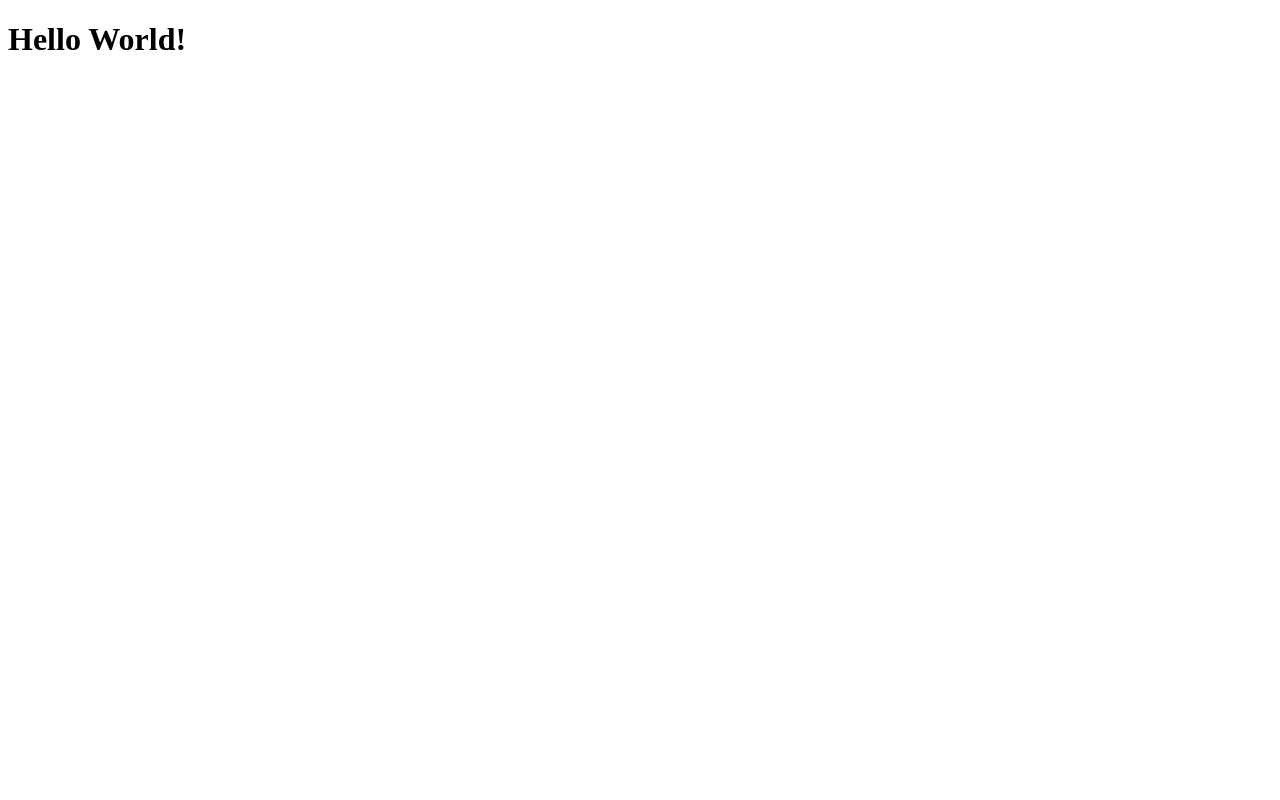
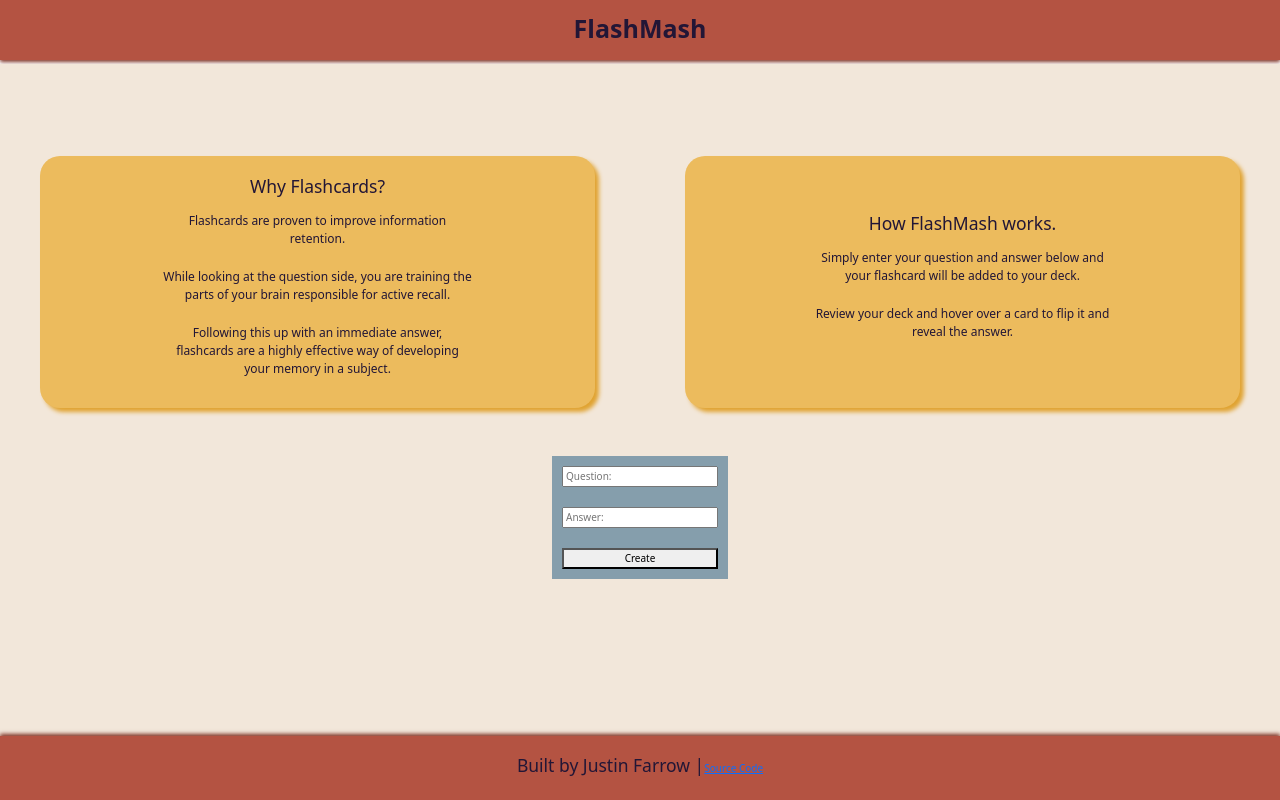
Before and after one commit to JAFarrow/hackathonApp, a Flask app: page / in a window 1280 px wide. Before the commit the page is almost empty. Run offline with Flask 3, Linux system fonts and the light colour scheme; some libraries are stand-ins or nearby versions.

Commit message:
main page layout progress

```diff
--- a/app.py
+++ b/app.py
@@ -1,7 +1,9 @@
 from flask import Flask, flash, render_template, request
 
 app = Flask("HackathonApp")
+app.secret_key = "12345"
 
 @app.route('/')
 def serveIndex():
-    return render_template("layout.html")
+    # flash("Test")
+    return render_template("cardCreation.html")
--- /dev/null
+++ b/static/styles.css
@@ -0,0 +1,104 @@
+:root {
+    --headnfoot: #B45342;
+    --headnfootshadow: #7e3123;
+    --textdarkbg: #F2E7DA;
+    --textlightbg: #221636;
+    --mainbg: #F2E7DA;
+    --lighthigh: #859EAC;
+    --darkhigh: #ECBB5D;
+}
+
+html {
+    font-size: 10px;
+}
+
+body {
+    width: 100vw;
+    height: 100vh;
+}
+
+header {
+    width: 100vw;
+    height: 7.5vh;
+    display: flex;
+    justify-content: center;
+    align-items: center;
+    background-color: var(--headnfoot);
+    color: var(--textlightbg);
+    box-shadow: 0px .2vh 4px var(--headnfootshadow);
+    z-index: 100;
+}
+
+header h1 {
+    font-weight: bolder;
+}
+
+#flashHeader {
+    width: 100%;
+    height: 4vh;
+    display: flex;
+    justify-content: center;
+    align-items: center;
+    background-color: var(--mainbg);
+    margin-top: .5vh;
+}
+
+main {
+    width: 100vw;
+    height: 80vh;
+    display: flex;
+    flex-direction: column;
+    align-items: center;
+    background-color: var(--mainbg);
+}
+
+#introContainer {
+    margin: 2rem 0 2rem 0;
+    display: grid;
+    grid-template-columns: 1fr 1fr;
+    grid-template-rows: 1fr;
+    gap: 1rem;
+    height: 50%;
+}
+
+.intro {
+    display: flex;
+    flex-direction: column;
+    justify-content: center;
+    align-items: center;
+    margin: 4rem;
+    padding: 2rem;
+    background-color: var(--darkhigh);
+    color: var(--textlightbg);
+    border-radius: 20px;
+    box-shadow: .4rem .4rem 4px #e0a331;
+}
+
+.intro p {
+    width: 60%;
+    margin: 1rem 0 1rem 0;
+    text-align: center;
+    font-size: 1.2rem;
+}
+
+#cardInfo {
+    display: flex;
+    flex-direction: column;
+    background-color: var(--lighthigh);
+}
+
+#cardInfo * {
+    margin: 1rem;
+}
+
+
+footer {
+    width: 100vw;
+    height: 8vh;
+    display: flex;
+    justify-content: center;
+    align-items: center;
+    background-color: var(--headnfoot);
+    color: var(--textlightbg);
+    box-shadow: 0px -.2vh 4px var(--headnfootshadow);
+}
--- /dev/null
+++ b/templates/cardCreation.html
@@ -0,0 +1,22 @@
+{% extends "layout.html" %}
+
+{% block main %}
+    <article id="introContainer">
+        <div class="intro">
+            <h3>Why Flashcards?</h3>
+            <p>Flashcards are proven to improve information retention.</p>
+            <p>While looking at the question side, you are training the parts of your brain responsible for active recall.</p>
+            <p>Following this up with an immediate answer, flashcards are a highly effective way of developing your memory in a subject.</p>
+        </div>
+        <div class="intro">
+            <h3>How FlashMash works.</h3>
+            <p>Simply enter your question and answer below and your flashcard will be added to your deck.</p>
+            <p>Review your deck and hover over a card to flip it and reveal the answer.</p>
+        </div>
+    </article>
+    <form action="/display" method="post" id="cardInfo">
+        <input name="question" placeholder="Question:" type="text">
+        <input name="answer" placeholder="Answer:" type="text">
+        <button type="submit">Create</button>
+    </form>
+{% endblock %}
--- a/templates/layout.html
+++ b/templates/layout.html
@@ -1,11 +1,37 @@
 <!DOCTYPE html>
 <html lang="en">
 <head>
+
     <meta charset="UTF-8">
     <meta name="viewport" content="width=device-width, initial-scale=1.0">
-    <title>hackathonApp</title>
+
+    <link rel="stylesheet" href="/static/bootstrap-reboot.css">
+    <link rel="stylesheet" href="/static/styles.css">
+
+    <title>FlashMash</title>
+
 </head>
 <body>
-    <h1>Hello World!</h1>
+
+    <header>
+        <h1>FlashMash</h1>
+    </header>
+    <div id="flashHeader">
+    {% if get_flashed_messages() %}
+            <div>
+                <h3>{{ get_flashed_messages() | join(" ") }}</h3>
+            </div>
+    {% endif %}
+    </div>
+
+    <main>
+        {% block main %}{% endblock %}
+    </main>
+
+    <footer>
+        <h3>Built by Justin Farrow | </h3>
+        <a href="https://github.com/JAFarrow/hackathonApp"  target="_blank">Source Code</a>
+    </footer>
+
 </body>
 </html>
```
Also changed, not shown: static/bootstrap-reboot.css (added).
